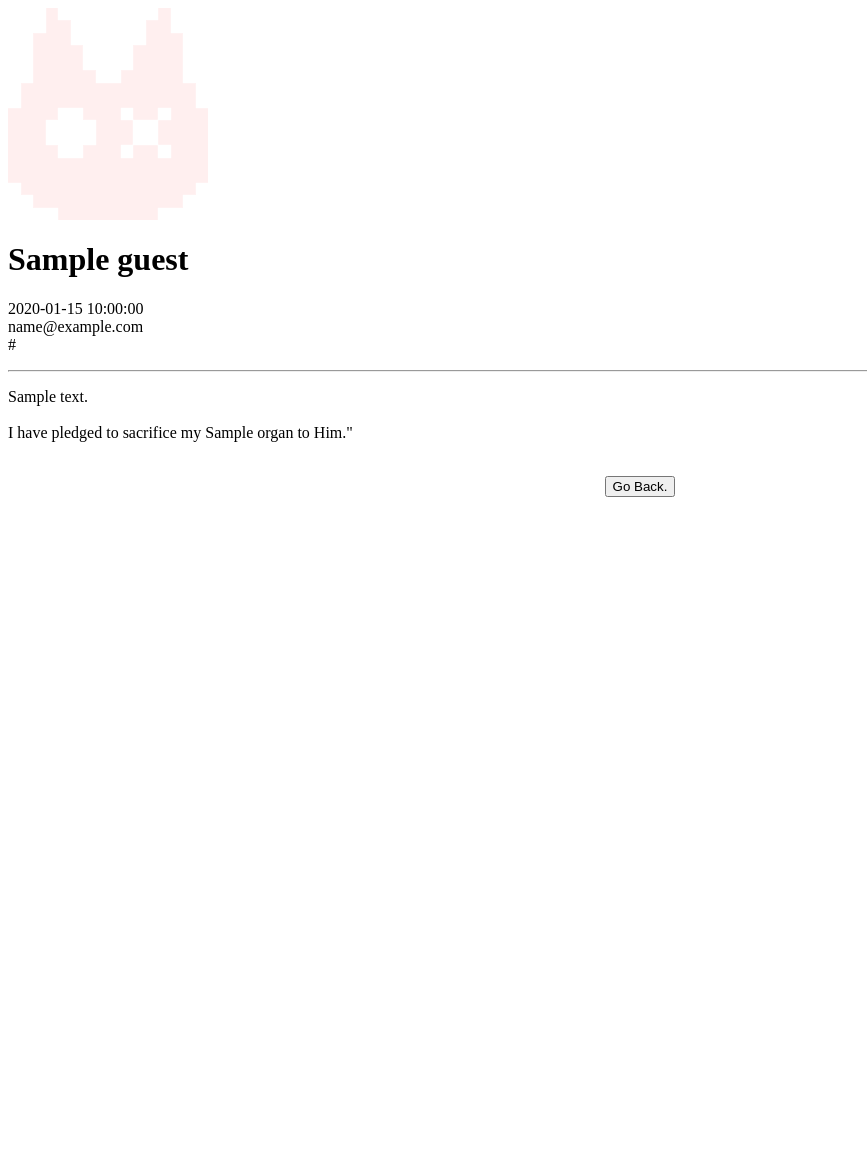
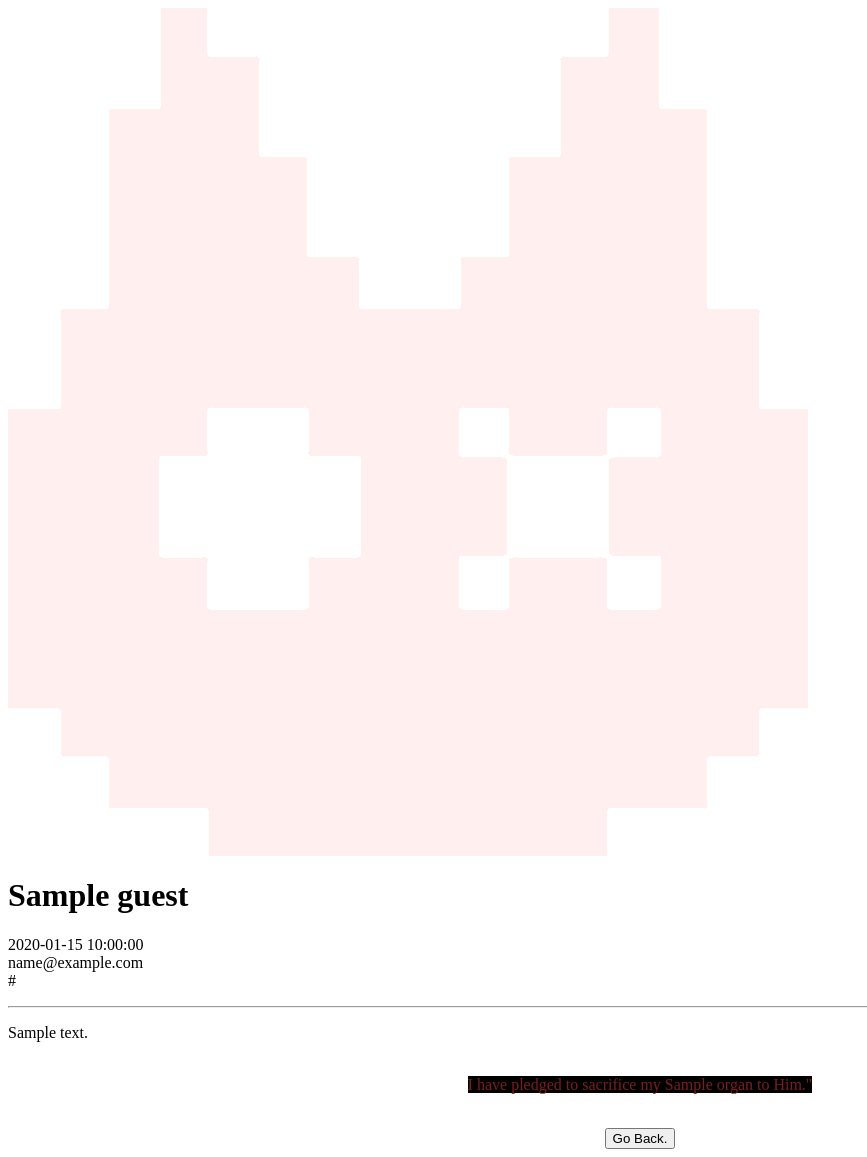
Before and after one commit to lbarcega/lab3, a CodeIgniter 4 app: the page made by ci4/app/Views/guest/view.php in a window 1280 px wide. Shown: the whole page, without its empty margins (0-867 px from the left). Before the commit the page ends 497 px from the top, so only its background shows below. Run offline with PHP 8.4 and a stand-in for CodeIgniter, Linux system fonts and the light colour scheme; the template is opened without the code that fills it: most values are stand-ins (such as "Sample title", 1, 10 or a date in 2020); some libraries are stand-ins or nearby versions.

Commit message:
Updated view.php

```diff
--- a/ci4/app/Views/guest/view.php
+++ b/ci4/app/Views/guest/view.php
@@ -1,5 +1,5 @@
 <body class="profile">
-  <img class="image" src="images/icon.png" alt="the boy">
+  <img class="image" src="images/logo-bg.png" alt="the boy">
     <div class="container">
 
 			<div class="small-container">
@@ -11,10 +11,12 @@
 				<hr>
 				<p>
 				<?= esc($guest['note']) ?><br><br>
-                <span class="redacted">I have pledged to sacrifice my <?= esc($guest['organ']) ?> to Him."</span><br><br>
-				</p>
+                <center>
+                <span style="font-family: 'Times New Roman', Times, serif;background-color: #000000; color:#7c1e1e !important;">I have pledged to sacrifice my <?= esc($guest['organ']) ?> to Him."</span><br><br>
+                </center>
+                </p>
         <center>
-        <a href="<?php base_url() ?>/guest"><button type="button" class="yellow" >Go Back.</button></a>
+        <a href="index"><button type="button" class="yellow" >Go Back.</button></a>
         </center>
 				</div>
 			</div>
```
